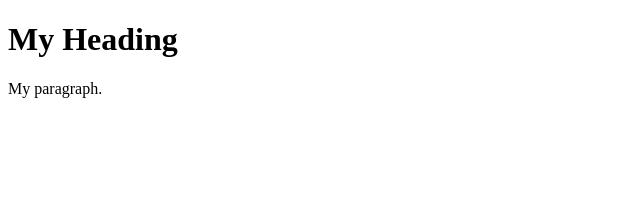
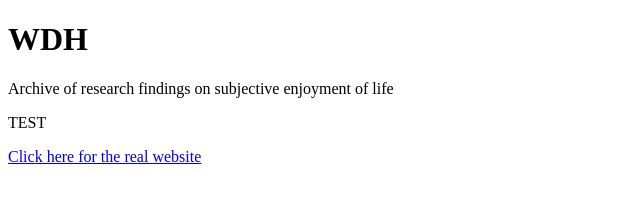
Before and after one commit to jwesterbeke/wdh, a plain HTML site: page index.html in a window 1280 px wide. Shown: the whole page, without its empty margins (0-640 px from the left). Drawn offline with Linux system fonts and the light colour scheme.

Commit message:
index for wdh

```diff
--- a/index.html
+++ b/index.html
@@ -4,8 +4,11 @@
   <base target="_top">
 </head>
 <body>
-   <h1>My Heading</h1>
-   <p>My paragraph.</p>
+  <h1>WDH</h1>
+  <p>Archive of research findings on subjective enjoyment of life</p>
+  <p>TEST</p>
+  <a href="http://worlddatabaseofhappiness.eur.nl/">Click here for the real website</a>
+
 
  </body>
  <script>
```
Lines whose indentation alone changed are shown as unchanged.
